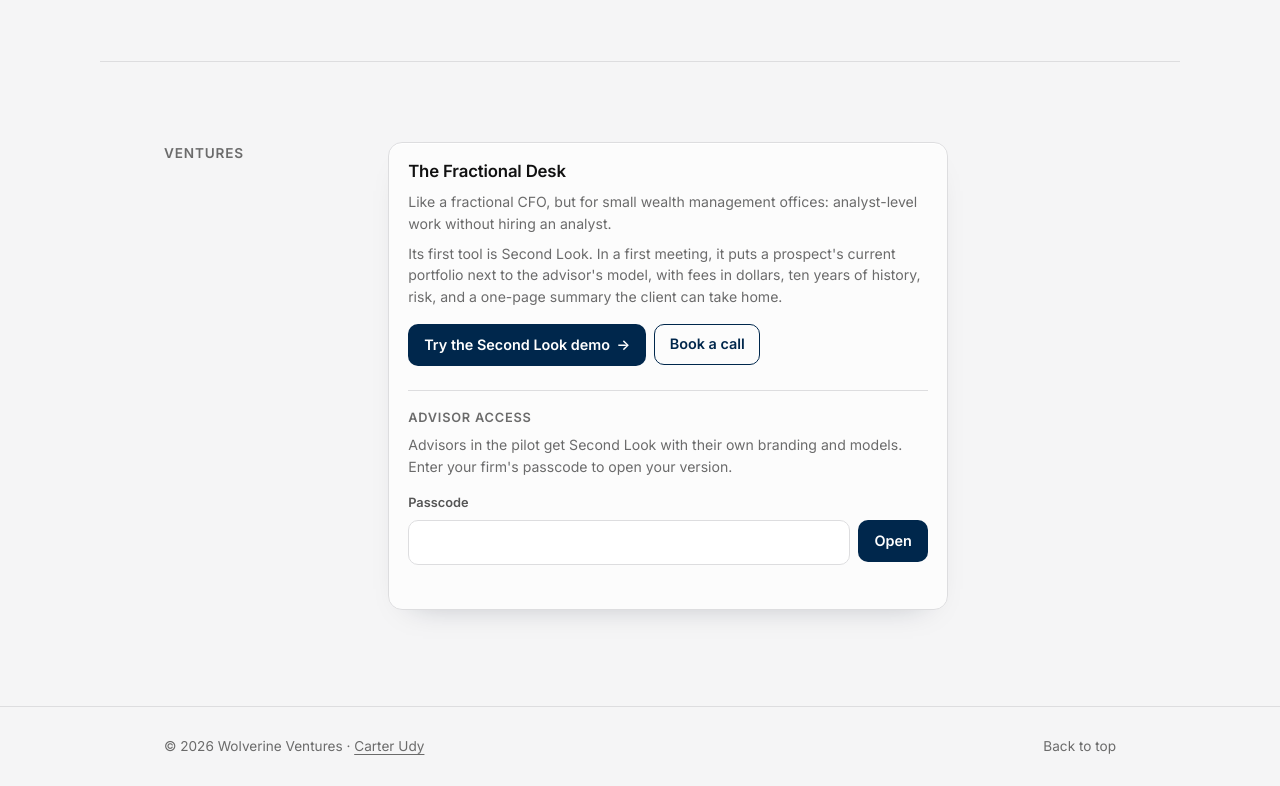
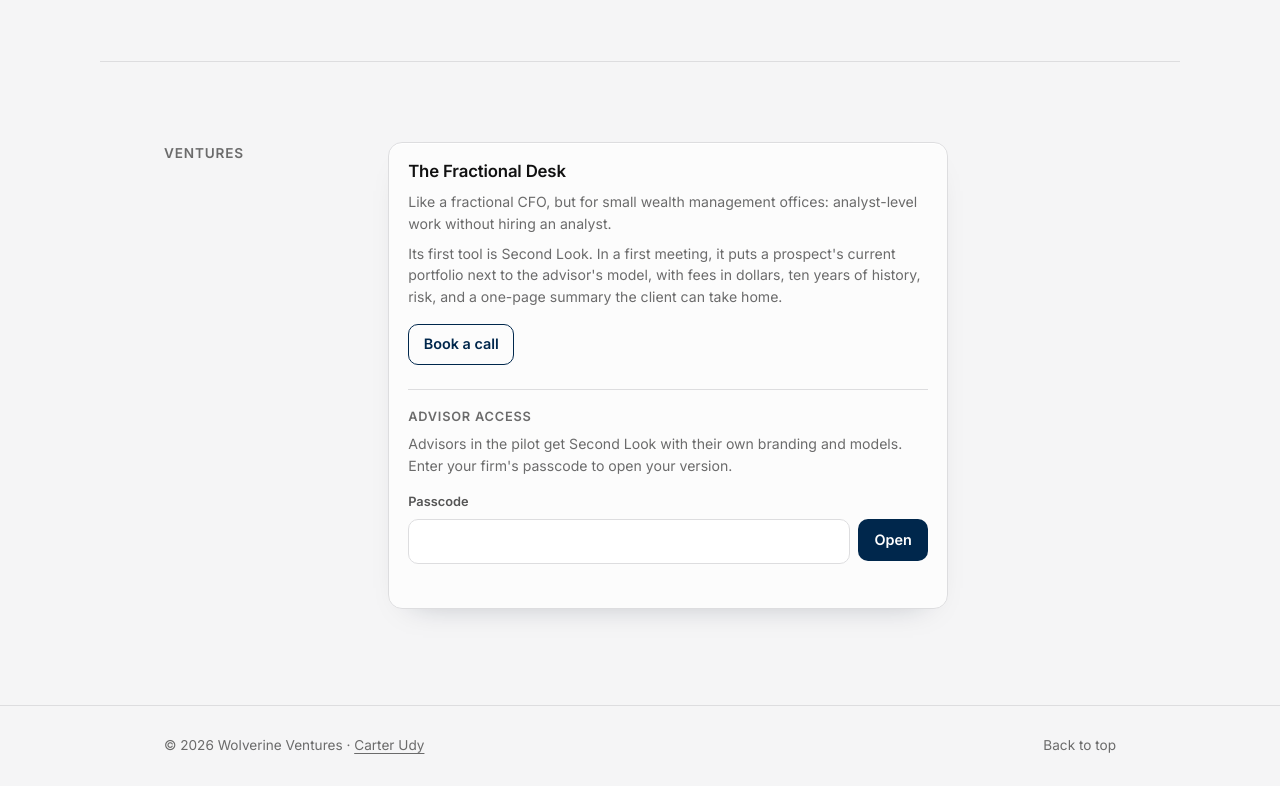
Before and after one commit to carterudy2/carterudy2.github.io, a plain HTML site: page ventures/index.html in a window 1280 px wide. Shown: the part 731-1517 px from the top of the page. Drawn offline with Linux system fonts and the light colour scheme.

Commit message:
Ventures: remove public demo link; advisor passcode is the way in

```diff
--- a/ventures/index.html
+++ b/ventures/index.html
@@ -169,7 +169,6 @@
           <p class="now-note">Like a fractional CFO, but for small wealth management offices: analyst-level work without hiring an analyst.</p>
           <p class="now-note">Its first tool is Second Look. In a first meeting, it puts a prospect's current portfolio next to the advisor's model, with fees in dollars, ten years of history, risk, and a one-page summary the client can take home.</p>
           <div class="wv-actions">
-            <a class="wv-btn" href="second-look/">Try the Second Look demo <span class="wv-arrow" aria-hidden="true">&rarr;</span></a>
             <a class="wv-btn wv-btn-ghost" href="https://calendar.google.com/calendar/appointments/schedules/AcZssZ2owNLC68IE3bi404yhBSNsmZE64ttAb19tgo0-aC2wI6eYCNmnvXj6XQy3hJ_TFixpicV2XaKe" target="_blank" rel="noopener">Book a call</a>
           </div>
           <div class="wv-access" id="advisors">
```
